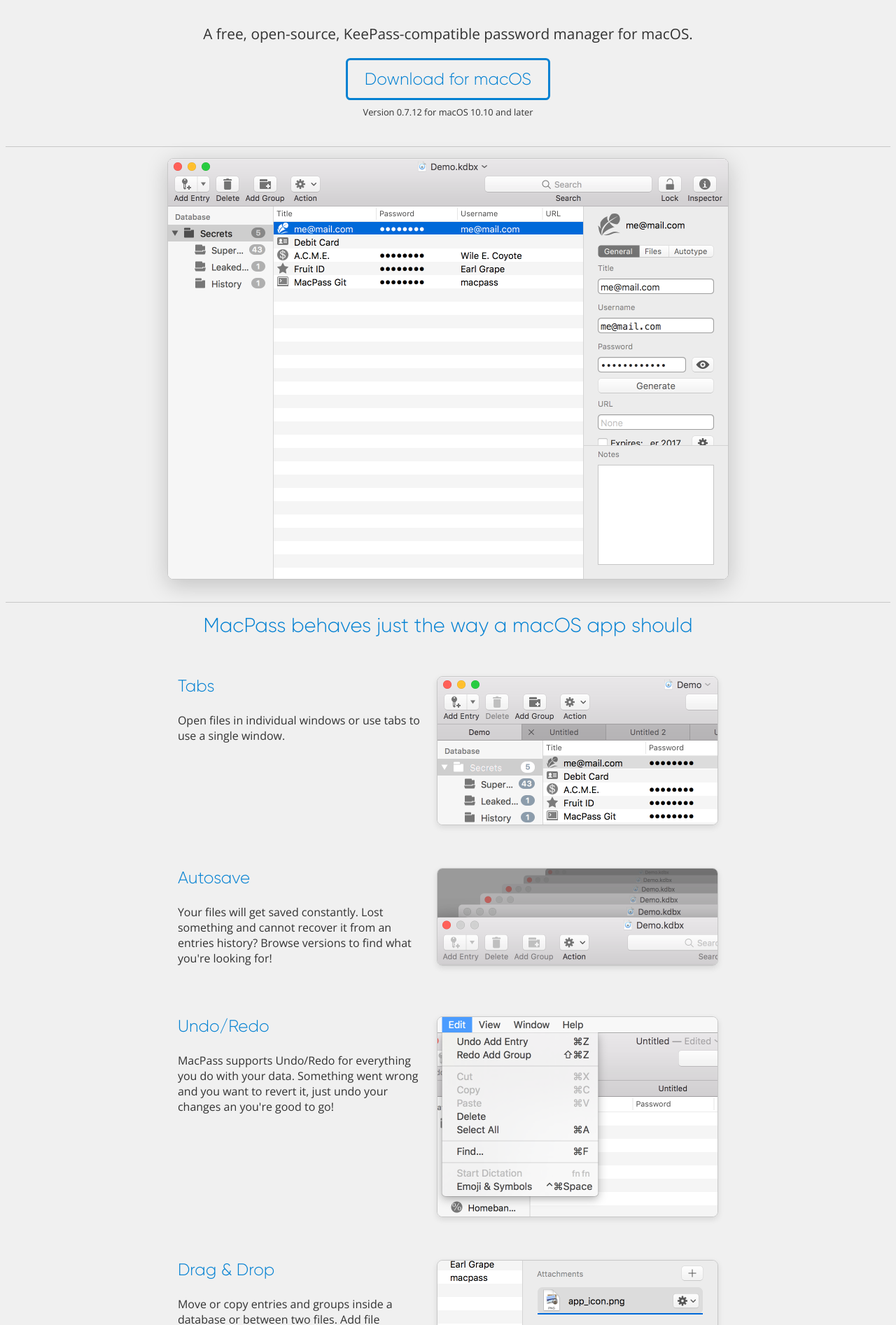
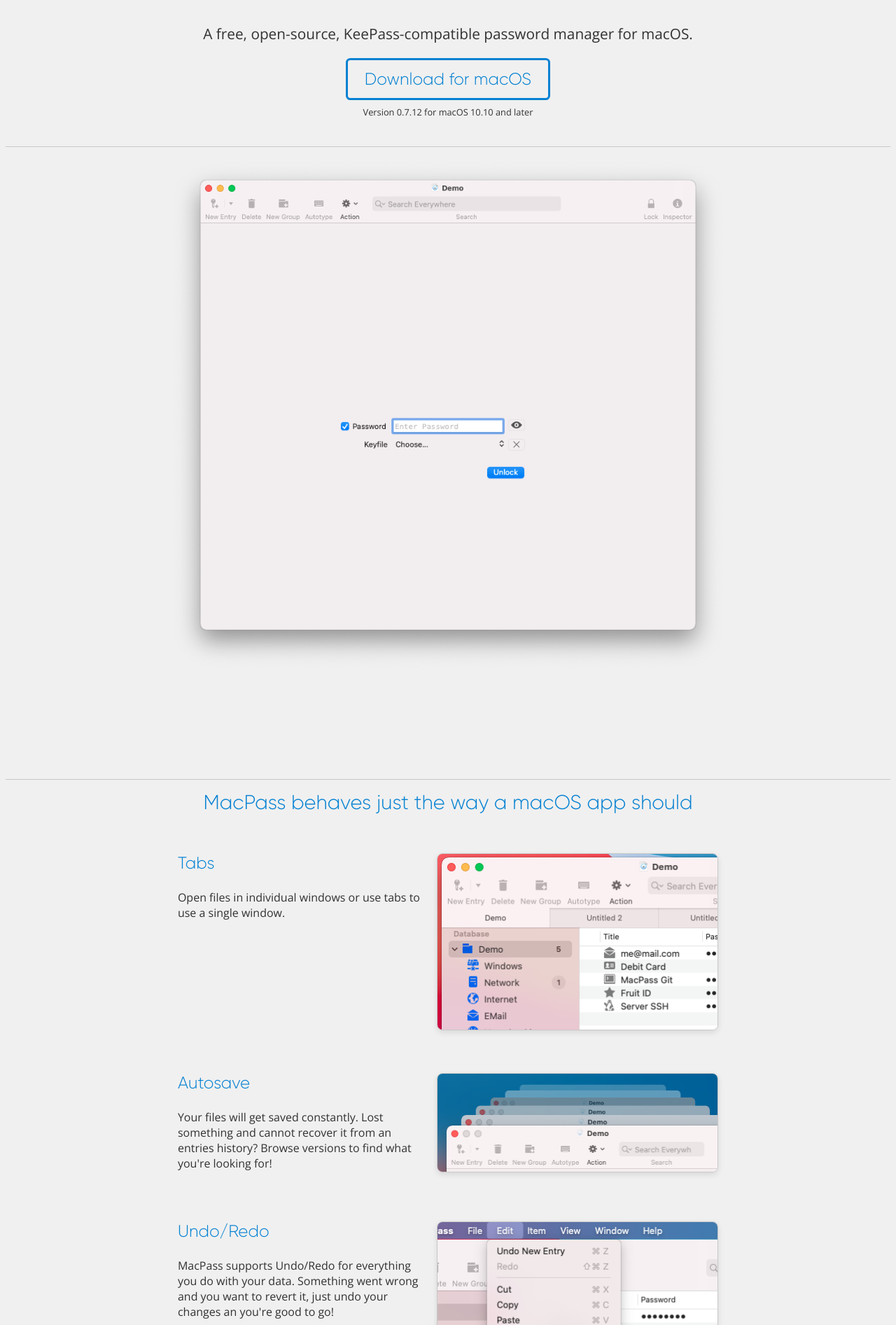
Before and after one commit to MacPass/macpass.github.io, a Jekyll site: the page built from index.html, in a window 1280 px wide. Shown: the part 386-2279 px from the top of the page at 70% size. Built offline with Jekyll 4.4.1, drawn with Linux system fonts in a browser that asks for light colours.

Commit message:
💄 update html and css for new screenshots

```diff
--- a/css/main.css
+++ b/css/main.css
@@ -42,6 +42,14 @@
 
 hr {
 	margin: 2rem 0rem 1rem 0rem;
+	border-left: none;
+	border-right: none;
+	border-top: none;
+	border-bottom: 1px solid rgb(200,200,200);
+}
+
+hr#mac-features {
+	margin: 0rem 0rem 1rem 0rem;
 	border-left: none;
 	border-right: none;
 	border-top: none;
@@ -102,12 +110,10 @@
 div.screenshots {
 	position: relative;
 	width: 800px;
-	max-width: 800px;
-	height: 600px;
+	max-width: 1020px;
+	height: 887px;
 	margin: auto;
 	border-radius: 0.5rem;
-	border: 1px solid rgb(200,200,200);
-	box-shadow: 0rem 0.5rem 2rem rgba(10,10,10,0.2);
 }
 
 div.screenshots img:nth-of-type(1) { animation-delay: 24s; }
@@ -120,6 +126,7 @@
 
 
 img.screenshot {
+	opacity: 0;
 	position: absolute;
 	left: 0;
 	width: 100%;
--- a/index.html
+++ b/index.html
@@ -3,22 +3,31 @@
 title: MacPass
 id: home
 ---
-<p class="header-claim">A free, open-source, KeePass-compatible password manager for macOS.</p>
+
+<p class="header-claim">
+  A free, open-source, KeePass-compatible password manager for macOS.
+</p>
 <div class="buttons">
-    <a href="https://github.com/mstarke/MacPass/releases/tag/0.7.12" class="button button-large">
+  <a
+    href="https://github.com/mstarke/MacPass/releases/tag/0.7.12"
+    class="button button-large"
+  >
     Download for macOS
   </a>
   <div class="button-description">Version 0.7.12 for macOS 10.10 and later</div>
 </div>
-<hr/>
+<hr />
 <div class="screenshots">
-    <img src="img/screenshot_quicklook_text.png" class="screenshot" />
-    <img src="img/screenshot_tabs.png" class="screenshot" />
-    <img src="img/screenshot_search.png" class="screenshot" />
-    <img src="img/screenshot_icon_selection.png" class="screenshot" />
-    <img src="img/screenshot_password_generator.png" class="screenshot" />
-    <img src="img/screenshot_database.png" class="screenshot" />
-    <img src="img/screenshot_locked.png" class="screenshot" />
+  <img src="img/screenshots/screenshot_quicklook_text.png" class="screenshot" />
+  <img src="img/screenshots/screenshot_tabs.png" class="screenshot" />
+  <!-- <img src="img/screenshot_search.png" class="screenshot" /> -->
+  <img src="img/screenshots/screenshot_icon_selection.png" class="screenshot" />
+  <img
+    src="img/screenshots/screenshot_password_generator.png"
+    class="screenshot"
+  />
+  <img src="img/screenshots/screenshot_database.png" class="screenshot" />
+  <img src="img/screenshots/screenshot_locked.png" class="screenshot" />
 </div>
 <hr id="mac-features" />
 <h2>MacPass behaves just the way a macOS app should</h2>
@@ -27,127 +36,217 @@
     <h3>Tabs</h3>
     <p>Open files in individual windows or use tabs to use a single window.</p>
   </div>
-    <img src="img/tabs.png">
+  <img src="img/screenshots/tabs.png" alt="Screenshot Tabs" loading="lazy" />
 </div>
 <div class="feature">
   <div class="feature-item">
     <h3>Autosave</h3>
-        <p>Your files will get saved constantly. Lost something and cannot recover it from an entries history? Browse versions
-            to find what you're looking for!</p>
+    <p>
+      Your files will get saved constantly. Lost something and cannot recover it
+      from an entries history? Browse versions to find what you're looking for!
+    </p>
   </div>
-    <img src="img/versions.png">
+  <img
+    src="img/screenshots/versions.png"
+    alt="Screenshot Versions"
+    loading="lazy"
+  />
 </div>
 <div class="feature">
   <div class="feature-item">
     <h3>Undo/Redo</h3>
-        <p>MacPass supports Undo/Redo for everything you do with your data. Something went wrong and you want to revert
-            it, just undo your changes an you're good to go!</p>
+    <p>
+      MacPass supports Undo/Redo for everything you do with your data. Something
+      went wrong and you want to revert it, just undo your changes an you're
+      good to go!
+    </p>
   </div>
-    <img src="img/edit_menu.png">
+  <img
+    src="img/screenshots/edit_menu.png"
+    alt="Screenshot of the Edit Menu"
+    loading="lazy"
+  />
 </div>
 <div class="feature">
   <div class="feature-item">
     <h3>Drag &amp; Drop</h3>
-        <p>Move or copy entries and groups inside a database or between two files. Add file attachments by dropping them
-            onto entries. You even can add entries by dragging URLs onto the database.
+    <p>
+      Move or copy entries and groups inside a database or between two files.
+      Add file attachments by dropping them onto entries. You even can add
+      entries by dragging URLs onto the database.
+    </p>
   </div>
-    <img src="img/drag_and_drop.png">
+
+  <img
+    src="img/screenshots/drag_and_drop.png"
+    alt="Screenshot of the file drag & drop"
+    loading="lazy"
+  />
 </div>
 <div class="feature">
   <div class="feature-item">
     <h3>Quicklook</h3>
-        <p>Enable previews to leverage the QuickLook system for previews of a variety of file types to take a look at your
-            file attachments.
+    <p>
+      Enable previews to leverage the QuickLook system for previews of a variety
+      of file types to take a look at your file attachments.
+    </p>
   </div>
-    <img src="img/quicklook_text.png">
+
+  <img
+    src="img/screenshots/quicklook_text.png"
+    alt="Screenshot of the file preview feature"
+    loading="lazy"
+  />
 </div>
 <hr id="other-features" />
 <h2>But there's more…</h2>
 <div class="feature">
   <div class="feature-item">
     <h3>Autotype</h3>
-        <p>Autotype enables MacPass to supply authentication credentials for any text based input. From webforms to authentication
-            dialogs in any application. With Global Autotype you even can invoke Autotype from anywhere with a system
-            wide shortcut. For more information please refer to the
+    <p>
+      Autotype enables MacPass to supply authentication credentials for any text
+      based input. From webforms to authentication dialogs in any application.
+      With Global Autotype you even can invoke Autotype from anywhere with a
+      system wide shortcut. For more information please refer to the
       <a href="https://github.com/mstarke/MacPass/wiki">documentation</a>.
     </p>
   </div>
-    <img src="img/autotype.png">
+  <img
+    src="img/screenshots/autotype.png"
+    alt="Screenshot Autotype"
+    loading="lazy"
+  />
 </div>
 <div class="feature">
   <div class="feature-item">
     <h3>Full KDB and KDBX Support</h3>
-        <p>MacPass can read and write KDB Legacy files as well as the latest KDBX Format. You can even convert KDB to KDBX
-            and the other way around.</p>
+    <p>
+      MacPass can read and write KDB Legacy files as well as the latest KDBX
+      Format. You can even convert KDB to KDBX and the other way around.
+    </p>
   </div>
-    <img src="img/kdb_kdbx.png">
+  <img
+    src="img/screenshots/kdb_kdbx.png"
+    alt="Screenshot of KDB and KDBX"
+    loading="lazy"
+  />
 </div>
 <div class="feature">
   <div class="feature-item">
     <h3>Custom Icons</h3>
-        <p>Change the way your entries and groups look by choosing from the many icons. If you like a bit of color, let
-            MacPass generate icons based on websites for you!</p>
+    <p>
+      Change the way your entries and groups look by choosing from the many
+      icons. If you like a bit of color, let MacPass generate icons based on
+      websites for you!
+    </p>
   </div>
-    <img src="img/icon_selection.png">
+  <img
+    src="img/screenshots/icon_selection.png"
+    alt="Screenshot of the custom icons"
+    loading="lazy"
+  />
 </div>
 <div class="feature">
   <div class="feature-item">
     <h3>Password Generator</h3>
-        <p>Generate passwords using the built-in generator. Adjust the method to comply with any restriction you might encounter.</p>
+    <p>
+      Generate passwords using the built-in generator. Adjust the method to
+      comply with any restriction you might encounter.
+    </p>
   </div>
-    <img src="img/password_generator.png">
+  <img
+    src="img/screenshots/password_generator.png"
+    alt="Screenshot of the passwort generator feature"
+    loading="lazy"
+  />
 </div>
 <div class="feature">
   <div class="feature-item">
     <h3>Expiration Dates</h3>
-        <p>Set a date, when passwords expire. MacPass will mark them with a special icon so you'll spot them easily. You
-            can even search for expired ones!</p>
+    <p>
+      Set a date, when passwords expire. MacPass will mark them with a special
+      icon so you'll spot them easily. You can even search for expired ones!
+    </p>
   </div>
-    <img src="img/date_picker.png">
+  <img
+    src="img/screenshots/date_picker.png"
+    alt="Screenshot of the date picker"
+    loading="lazy"
+  />
 </div>
 <div class="feature">
   <div class="feature-item">
     <h3>Synchronization</h3>
-        <p>Changes made to your database outside of MacPass can be merged. No data is lost and all files are synchronized!
-            You even can merge arbitrary files into one single database.
-            MacPass is able to merge even KDB files, although the format is not designed for synchronisation.</p>
+    <p>
+      Changes made to your database outside of MacPass can be merged. No data is
+      lost and all files are synchronized! You even can merge arbitrary files
+      into one single database. MacPass is able to merge even KDB files,
+      although the format is not designed for synchronisation.
+    </p>
   </div>
-    <img src="img/merge_options.png">
+  <img
+    src="img/screenshots/merge_options.png"
+    alt="Screenshot of the merge options"
+    loading="lazy"
+  />
 </div>
 <div class="feature">
   <div class="feature-item">
     <h3>History</h3>
-        <p>If enabled, your changes to entries will get stored inside the database. Just restore an old state or take a
-            look at what changed over time.</p>
+    <p>
+      If enabled, your changes to entries will get stored inside the database.
+      Just restore an old state or take a look at what changed over time.
+    </p>
   </div>
-    <img src="img/history.png">
+  <img
+    src="img/screenshots/history.png"
+    alt="Screenshot of an example history"
+    loading="lazy"
+  />
 </div>
 <div class="feature">
   <div class="feature-item">
     <h3>Auto update</h3>
-        <p>MacPass incorporates
-            <a href="https://sparkle-project.org">Sparkle</a> to support auto updates. You're always up to date!</p>
+    <p>
+      MacPass incorporates <a href="https://sparkle-project.org">Sparkle</a> to
+      support auto updates. You're always up to date!
+    </p>
   </div>
-    <img src="img/auto_update.png">
+  <img
+    src="img/screenshots/auto_update.png"
+    alt="Screenshot of the auto update setting"
+    loading="lazy"
+  />
 </div>
 <div class="feature">
   <div class="feature-item">
     <h3>Plugins</h3>
-        <p>Since there's no one-size-fits-all, MacPass allows for Plugins to alter and extend its feauture set.
-            Head over to the <a href="/plugins">Plugin respository</a> and start customizing.</p>
+    <p>
+      Since there's no one-size-fits-all, MacPass allows for Plugins to alter
+      and extend its feauture set. Head over to the
+      <a href="/plugins">Plugin respository</a> and start customizing.
+    </p>
   </div>
-    <img src="img/plugins.png">
+  <img
+    src="img/screenshots/plugins.png"
+    alt="Screenshot of the plugins section"
+    loading="lazy"
+  />
 </div>
 <div class="feature">
   <div class="feature-item">
     <h3>Open-source</h3>
-        <p>MacPass is free, open source software licensed under the
-            <a href="https://www.gnu.org/licenses/gpl-3.0.en.html">GPLv3</a>. It's build using other open source software like
+    <p>
+      MacPass is free, open source software licensed under the
+      <a href="https://www.gnu.org/licenses/gpl-3.0.en.html">GPLv3</a>. It's
+      build using other open source software like
       <a href="https://github.com/mattt/TransformerKit">TransformerKit</a>,
       <a href="https://github.com/MacPass/KeePassKit">KeePassKit</a>,
       <a href="https://github.com/robbiehanson/KissXML">KissXML</a>,
-            <a href="https://sparkle-project.org">Sparkle</a> and a lot more. The source code is available on
-            <a href="https://github.com/MacPass/MacPass">GitHub</a>.</p>
+      <a href="https://sparkle-project.org">Sparkle</a> and a lot more. The
+      source code is available on
+      <a href="https://github.com/MacPass/MacPass">GitHub</a>.
+    </p>
   </div>
-    <img src="img/source_code.png">
+  <img src="img/source_code.png" />
 </div>
```
Lines whose indentation alone changed are shown as unchanged.
